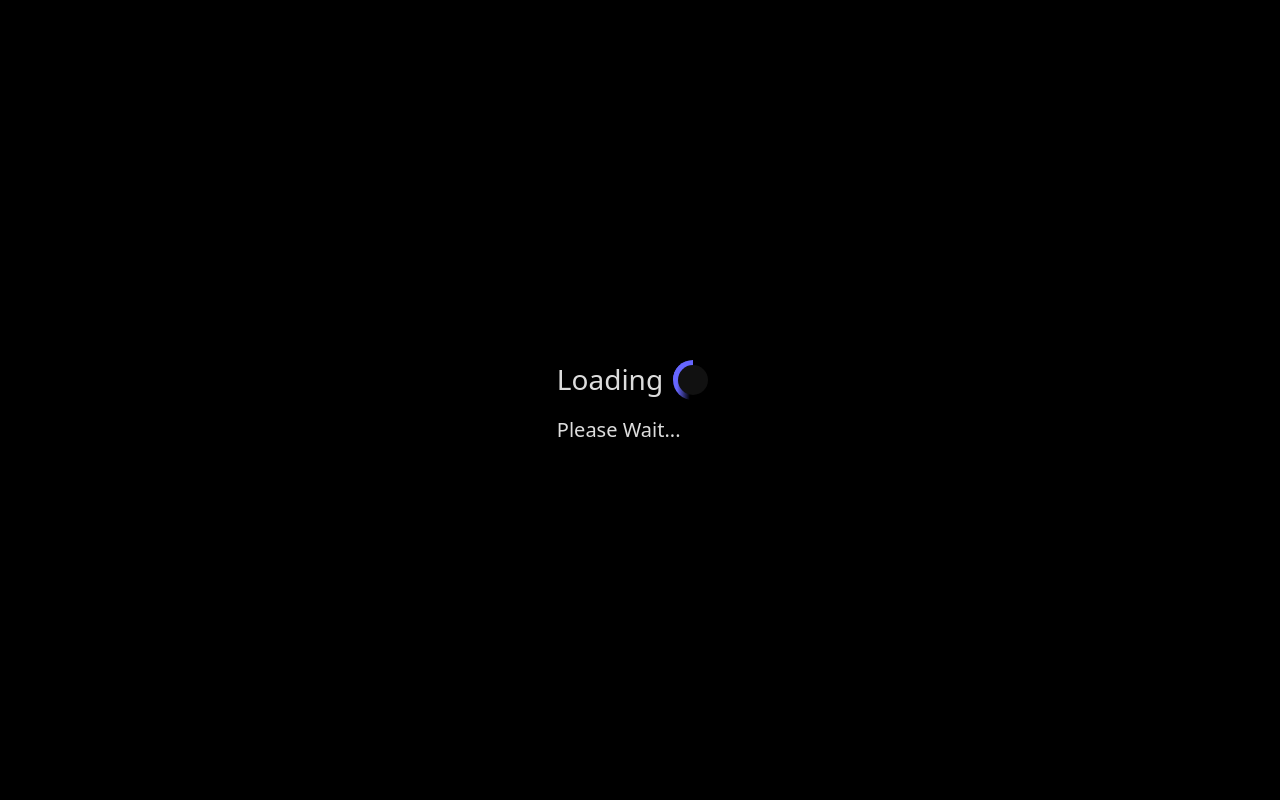
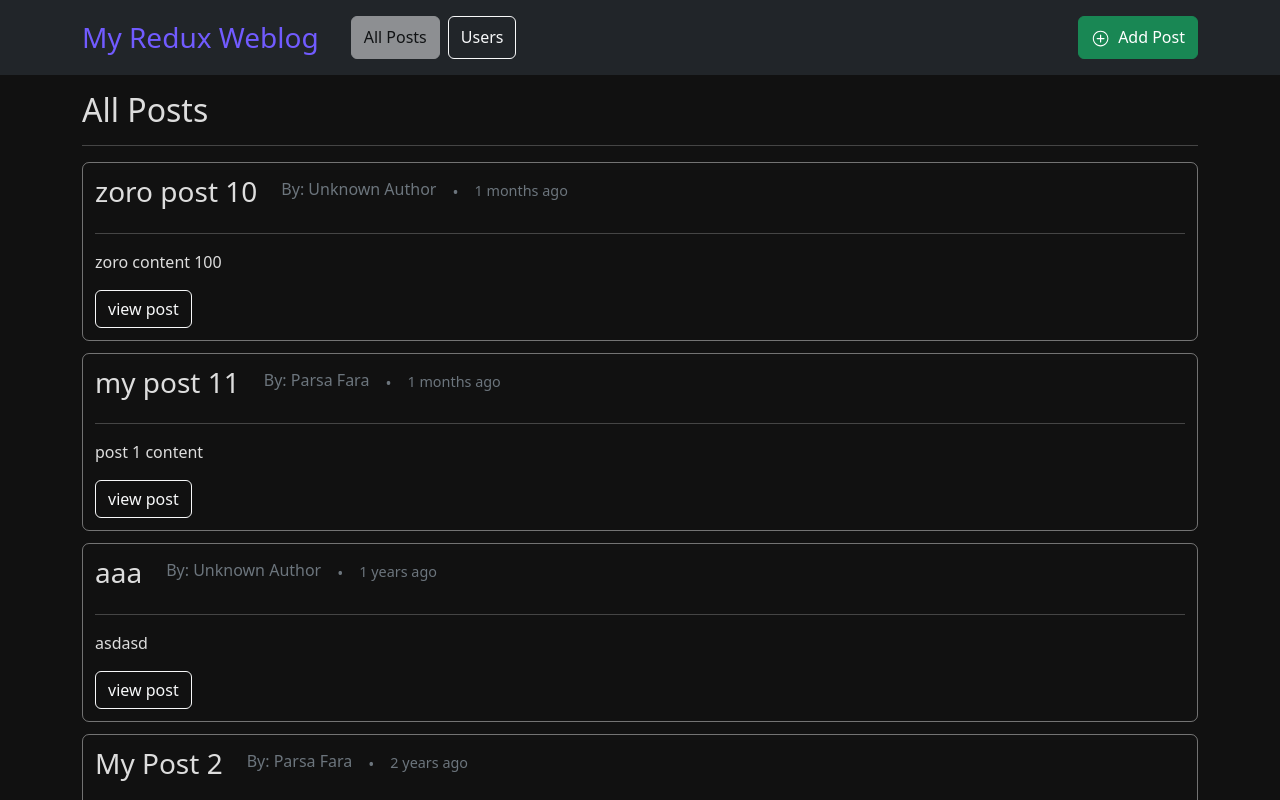
Before and after one commit to parsa-farahani/my-redux-weblog, a React (Vite) app: page / in a window 1280 px wide. Shown: the top 800 px of the page. Built offline with nearby package versions, Linux system fonts and the light colour scheme; data requests are answered from the project's data file.

Commit message:
bug fixes

```diff
--- a/src/App.jsx
+++ b/src/App.jsx
@@ -30,7 +30,7 @@ const App = () => {
             toast.error("Error fetch Posts: " + error.message);
             console.warn(error);
          } finally {
-            setIsLoadingPosts(true);
+            setIsLoadingPosts(false);
          }
       }
 
```
